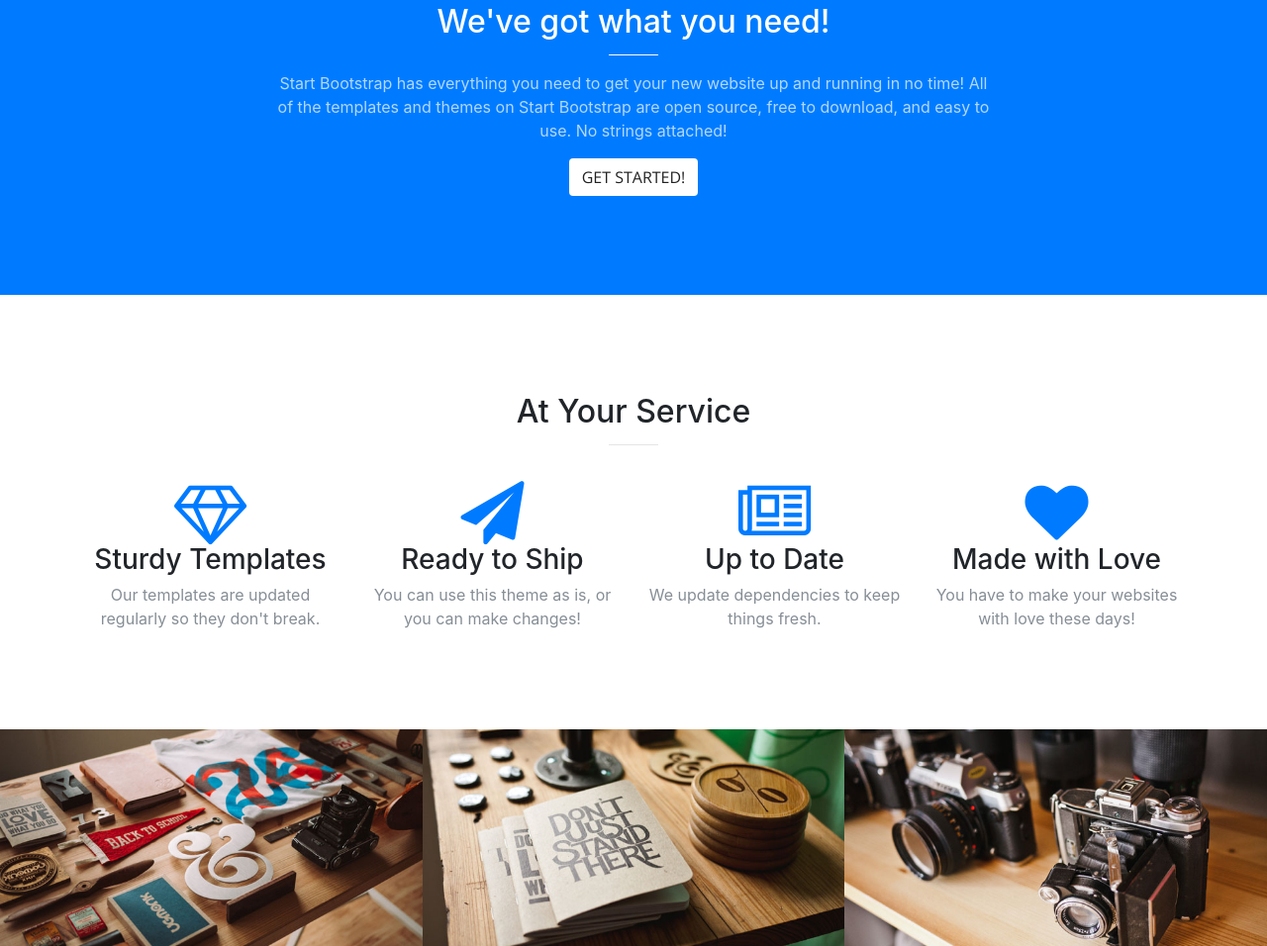
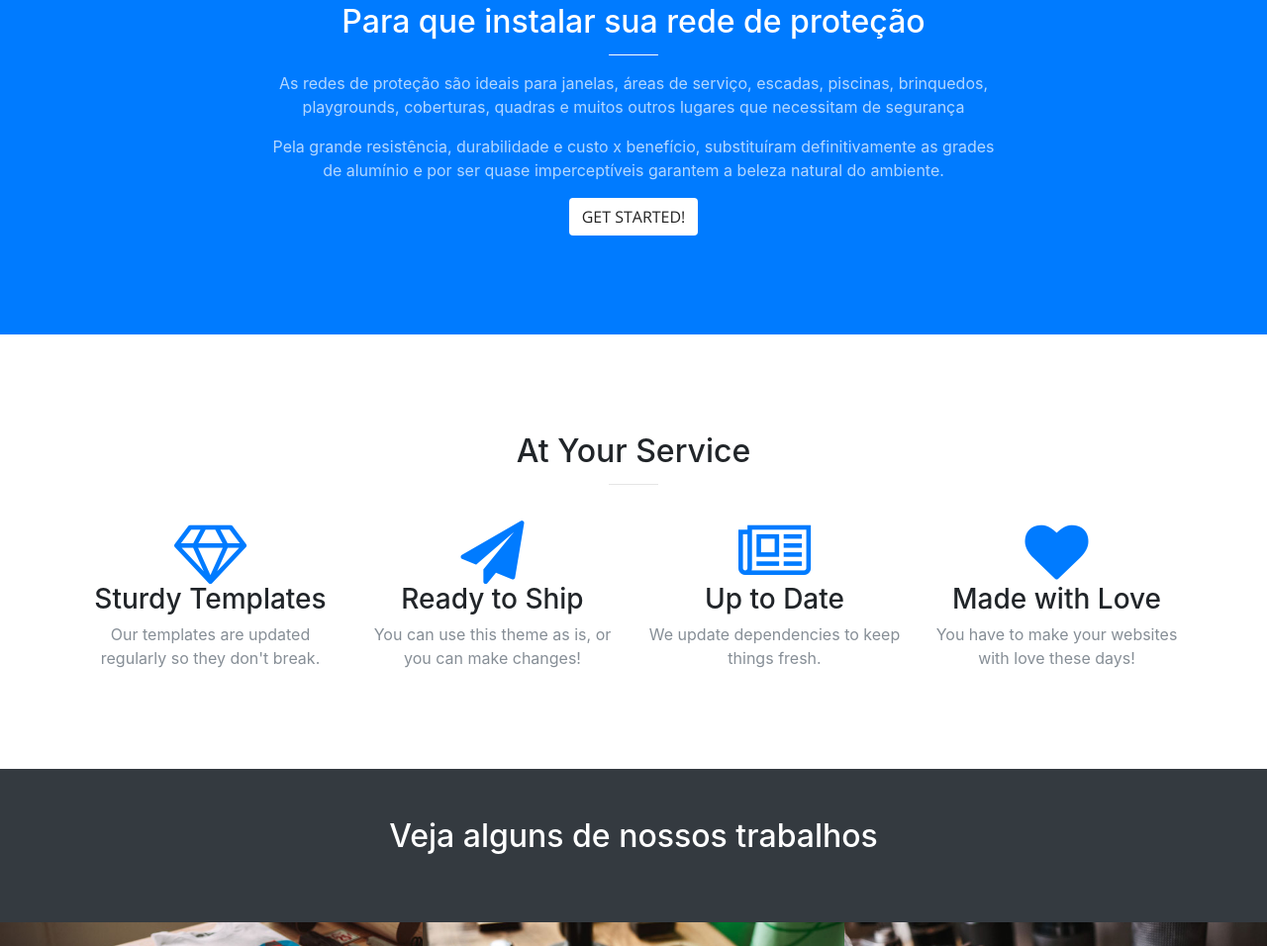
Before and after one commit to shinkitsune/city-redes, a website with bundled scripts: page index.html in a window 1280 px wide. Shown: the part 896-1852 px from the top of the page at 99% size. Built offline with nearby package versions, Linux system fonts and the light colour scheme.

Commit message:
Foi alterado o titúlo, e incluído para que uma rede. Trocado o título onde fica as imagens, estava em baixo foi colocado acima das imagens e retirado o botão de Download.

```diff
--- a/index.html
+++ b/index.html
@@ -70,9 +70,10 @@
         <div class="container">
             <div class="row">
                 <div class="col-lg-8 mx-auto text-center">
-                    <h2 class="section-heading text-white">We've got what you need!</h2>
+                    <h2 class="section-heading text-white">Para que instalar sua rede de proteção</h2>
                     <hr class="light">
-                    <p class="text-faded">Start Bootstrap has everything you need to get your new website up and running in no time! All of the templates and themes on Start Bootstrap are open source, free to download, and easy to use. No strings attached!</p>
+                    <p class="text-faded">As redes de proteção são ideais para janelas, áreas de serviço, escadas, piscinas, brinquedos, playgrounds, coberturas, quadras e muitos outros lugares que necessitam de segurança</p>
+                    <p class="text-faded">Pela grande resistência, durabilidade e custo x benefício, substituíram definitivamente as grades de alumínio e por ser quase imperceptíveis garantem a beleza natural do ambiente.</p>
                     <a class="btn btn-default btn-xl js-scroll-trigger" href="#services">Get Started!</a>
                 </div>
             </div>
@@ -123,6 +124,11 @@
     </section>
 
     <section class="p-0" id="portfolio">
+        <div class="call-to-action bg-dark">
+            <div class="container text-center">
+                <h2>Veja alguns de nossos trabalhos</h2>
+            </div>
+        </div>
         <div class="container-fluid">
             <div class="row no-gutter popup-gallery">
                 <div class="col-lg-4 col-sm-6">
@@ -219,12 +225,7 @@
         </div>
     </section>
 
-    <div class="call-to-action bg-dark">
-        <div class="container text-center">
-            <h2>Free Download at Start Bootstrap!</h2>
-            <a class="btn btn-default btn-xl sr-button" href="http://startbootstrap.com/template-overviews/creative/">Download Now!</a>
-        </div>
-    </div>
+
 
     <section id="contact">
         <div class="container">
```
